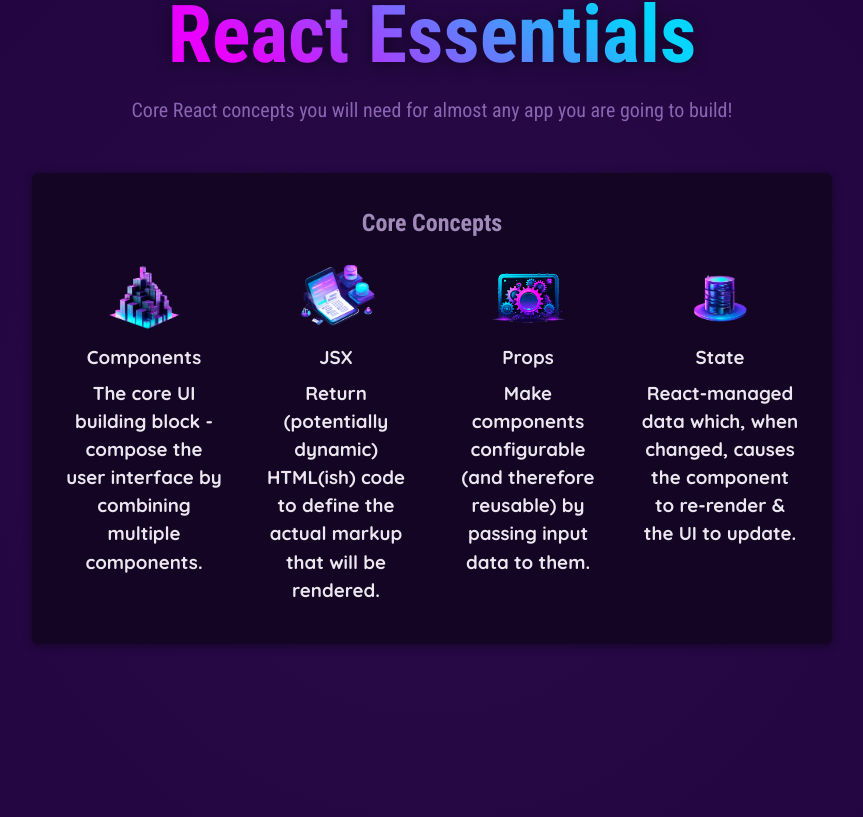
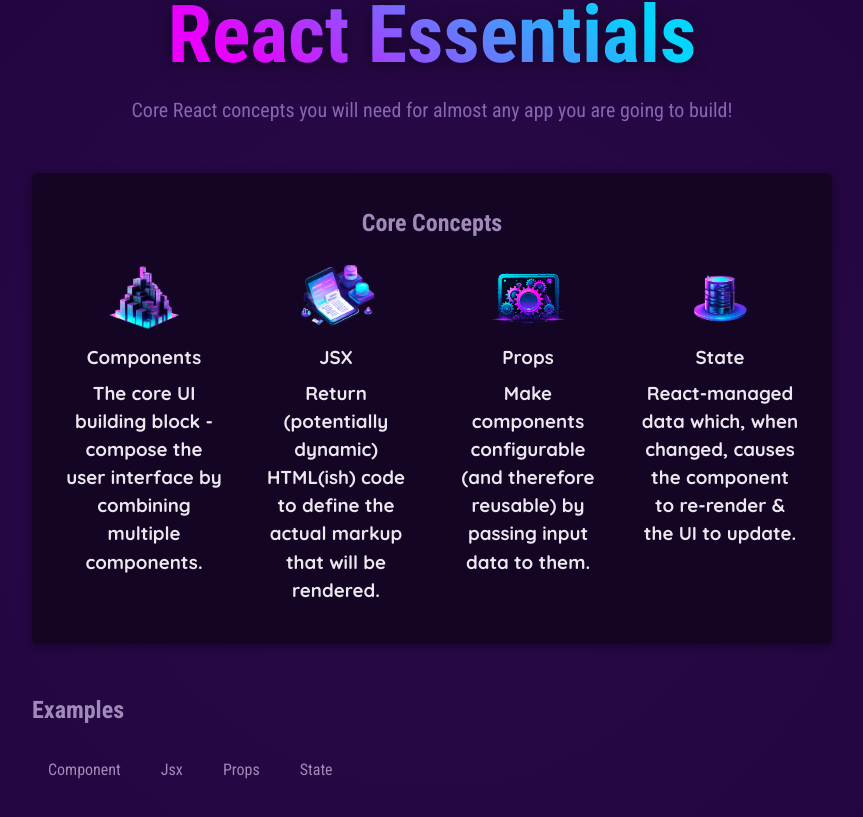
Before and after one commit to limEnough/class-react, a React (Vite) app: page / in a window 1280 px wide. Shown: the part 199-1016 px from the top of the page, without its empty margins (208-1071 px from the left). Built offline with nearby package versions, Linux system fonts and the light colour scheme.

Commit message:
feat: event props

```diff
--- a/src/App.tsx
+++ b/src/App.tsx
@@ -1,16 +1,22 @@
 import { CORE_CONCEPTS } from './data.ts';
 import './App.css'
-import Header from './components/Header.jsx';
-import CoreConcept from './components/CoreConcept.jsx';
+import Header from './components/Header/Header.tsx';
+import CoreConcept from './components/CoreConcept/CoreConcept.tsx';
+import TabButton from './components/TabButton.tsx';
 
 
 function App() {
+  function handleSelect(selectedButton: string) {
+    console.log(selectedButton);
+  }
+
   return (
     <>
       <div>
         <Header />
 
         <main>
+          {/* core concept */}
           <section id="core-concepts">
             <h2>Core Concepts</h2>
 
@@ -23,6 +29,20 @@
               <CoreConcept {...CORE_CONCEPTS[3]}/>
             </ul>
           </section>
+
+          {/* menu tab */}
+          <section id="examples">
+            <h2>Examples</h2>
+
+            <menu>
+              {/* 컴포넌트 텍스트 사이에 있는 내용은 컴포넌트에서 props.children 으로 접근 가능 */}
+              {/* <TabButton >Components</TabButton> */}
+              <TabButton onSelect={() => handleSelect('Component')} label="Component"></TabButton>
+              <TabButton onSelect={() => handleSelect('Jsx')} label="Jsx"></TabButton>
+              <TabButton onSelect={() => handleSelect('Props')} label="Props"></TabButton>
+              <TabButton onSelect={() => handleSelect('State')} label="State"></TabButton>
+            </menu>
+          </section>
         </main>
       </div>
     </>
--- /dev/null
+++ b/src/components/CoreConcept/CoreConcept.css
@@ -0,0 +1,35 @@
+#core-concepts {
+  padding: 2rem;
+  border-radius: 6px;
+  background-color: #140524;
+  box-shadow: 0 2px 8px rgba(0, 0, 0, 0.4);
+}
+
+#core-concepts ul {
+  list-style: none;
+  padding: 0;
+  margin: 0;
+  display: flex;
+  gap: 2rem;
+  flex-wrap: wrap;
+  justify-content: center;
+}
+
+#core-concepts li {
+  width: 10rem;
+  text-align: center;
+}
+
+#core-concepts li img {
+  height: 4rem;
+  width: 6rem;
+  object-fit: cover;
+}
+
+#core-concepts li h3 {
+  margin: 0.5rem 0;
+}
+
+#core-concepts li p {
+  font-size: 0.9rem;
+}
--- a/src/components/CoreConcept.tsx
+++ b/src/components/CoreConcept/CoreConcept.tsx
@@ -1,4 +1,5 @@
-import { type ReactCoreConcept } from '../data.ts';
+import { type ReactCoreConcept } from '../../data.ts';
+import './CoreConcept.css';
 
 export default function CoreConcept({title, image, description}: ReactCoreConcept) {
   return (
--- /dev/null
+++ b/src/components/Header/Header.css
@@ -0,0 +1,27 @@
+header {
+  text-align: center;
+  margin: 3rem 0;
+}
+
+header img {
+  height: 5rem;
+  width: 10rem;
+  object-fit: cover;
+}
+
+header h1 {
+  margin: 0;
+  font-family: "Roboto Condensed", sans-serif;
+  font-size: 5rem;
+  background: linear-gradient(40deg, #ea00ff, #ea00ff, #03d5ff, #03d5ff);
+  -webkit-background-clip: text;
+  -webkit-text-fill-color: transparent;
+  filter: drop-shadow(0 2px 8px rgba(0, 0, 0, 0.5));
+}
+
+header p {
+  margin: 0;
+  font-size: 1.25rem;
+  color: #8964b0;
+  font-family: "Roboto Condensed", sans-serif;
+}
--- a/src/components/Header.tsx
+++ b/src/components/Header/Header.tsx
@@ -1,9 +1,10 @@
 // 이미지를 자바스크립트 변수로 불러와 사용한다.
 import reactImg from '/src/assets/react-core-concepts.png'
+import './Header.css';
 
 const reactDescriptions = ['Fundametal', 'Crucial', 'Core'];
 
-function genRandomInt(max) {
+function genRandomInt(max: number) {
   return Math.floor(Math.random() * (max + 1))
 }
 
--- /dev/null
+++ b/src/components/TabButton.tsx
@@ -0,0 +1,7 @@
+export default function TabButton({label, onSelect}) {
+  return (
+    <li>
+      <button onClick={onSelect}>{label}</button>
+    </li>
+  )
+}
--- a/src/index.css
+++ b/src/index.css
@@ -19,45 +19,10 @@
   min-height: 80rem;
 }
 
-header {
-  text-align: center;
-  margin: 3rem 0;
-}
-
-header img {
-  height: 5rem;
-  width: 10rem;
-  object-fit: cover;
-}
-
-header h1 {
-  margin: 0;
-  font-family: "Roboto Condensed", sans-serif;
-  font-size: 5rem;
-  background: linear-gradient(40deg, #ea00ff, #ea00ff, #03d5ff, #03d5ff);
-  -webkit-background-clip: text;
-  -webkit-text-fill-color: transparent;
-  filter: drop-shadow(0 2px 8px rgba(0, 0, 0, 0.5));
-}
-
-header p {
-  margin: 0;
-  font-size: 1.25rem;
-  color: #8964b0;
-  font-family: "Roboto Condensed", sans-serif;
-}
-
 main {
   width: 90%;
   max-width: 50rem;
   margin: auto;
-}
-
-#core-concepts {
-  padding: 2rem;
-  border-radius: 6px;
-  background-color: #140524;
-  box-shadow: 0 2px 8px rgba(0, 0, 0, 0.4);
 }
 
 main h2 {
@@ -65,35 +30,6 @@
   font-family: "Roboto Condensed", sans-serif;
   margin: 0 0 1.5rem 0;
   color: #a18aba;
-}
-
-#core-concepts ul {
-  list-style: none;
-  padding: 0;
-  margin: 0;
-  display: flex;
-  gap: 2rem;
-  flex-wrap: wrap;
-  justify-content: center;
-}
-
-#core-concepts li {
-  width: 10rem;
-  text-align: center;
-}
-
-#core-concepts li img {
-  height: 4rem;
-  width: 6rem;
-  object-fit: cover;
-}
-
-#core-concepts li h3 {
-  margin: 0.5rem 0;
-}
-
-#core-concepts li p {
-  font-size: 0.9rem;
 }
 
 #examples {
```
Lines whose indentation alone changed are shown as unchanged.
